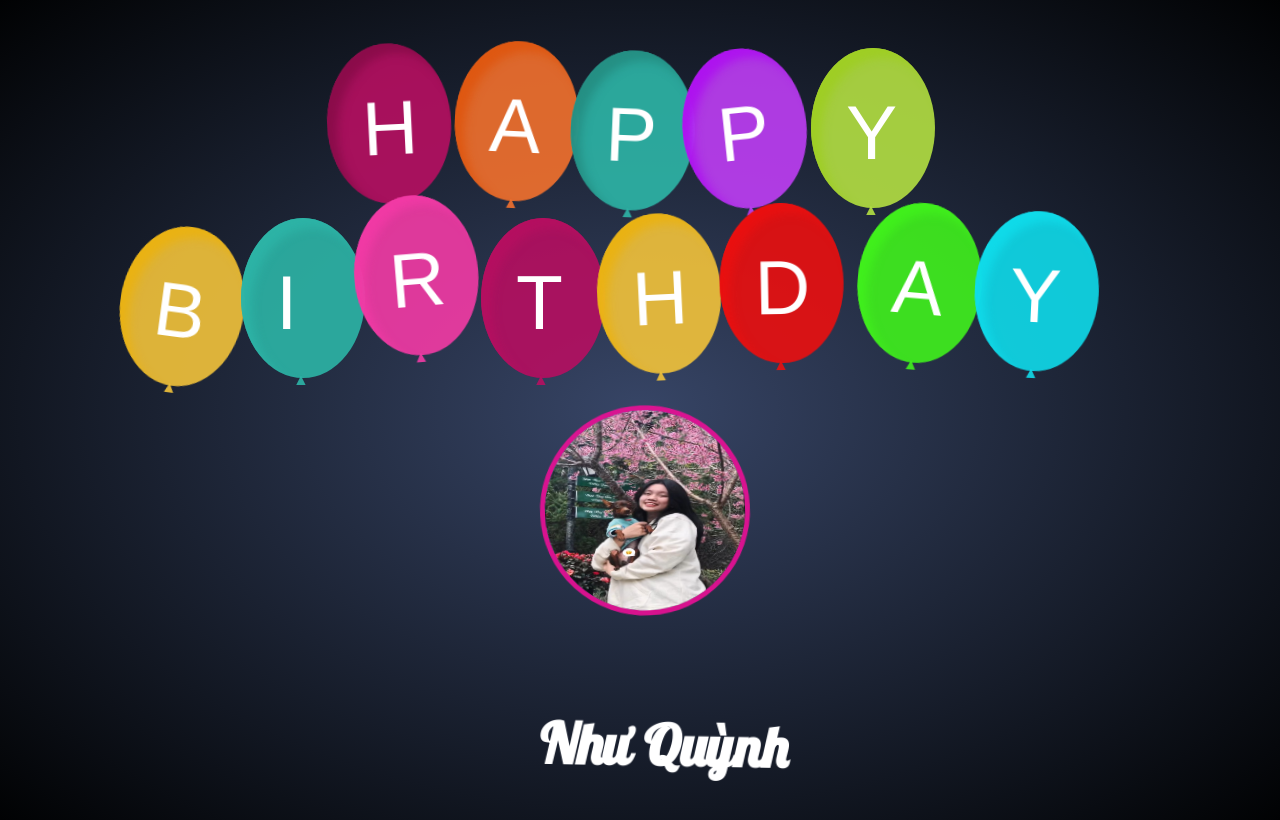
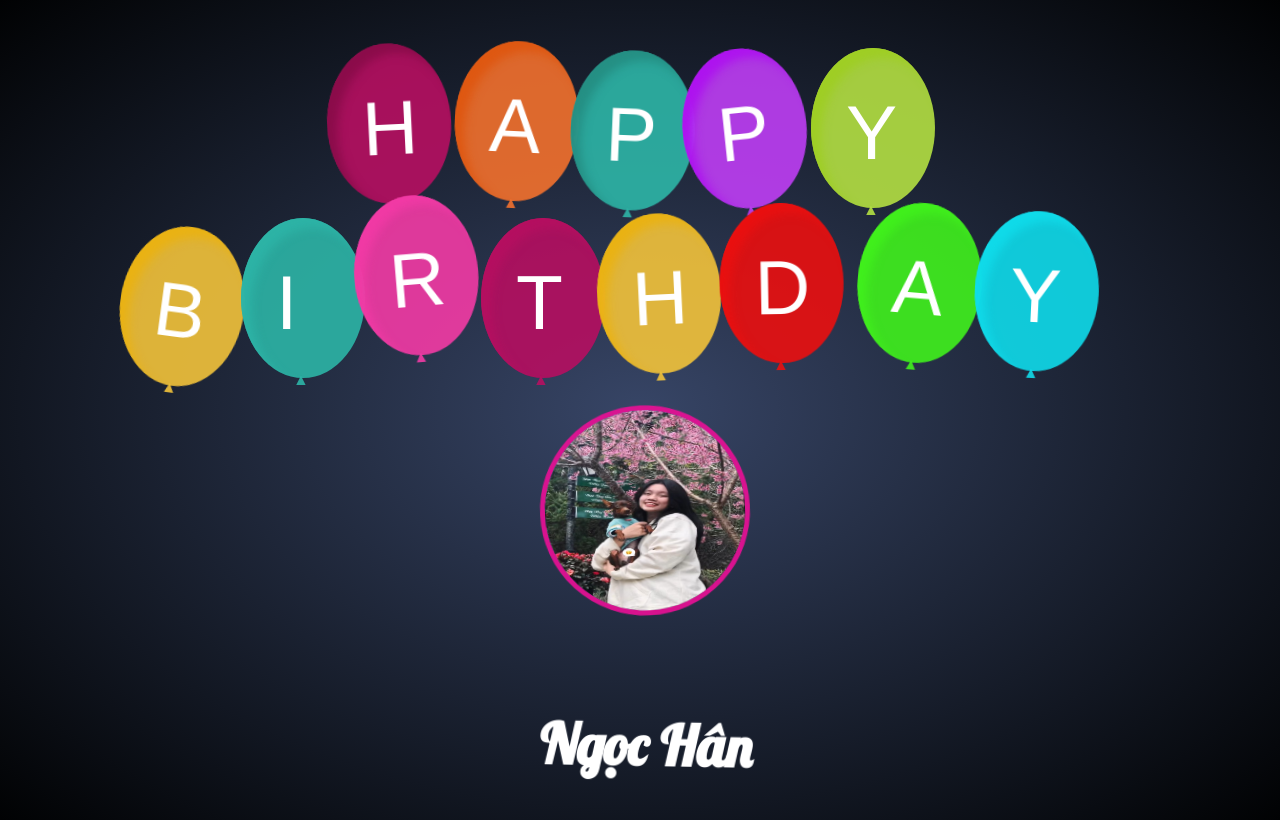
Before and after one commit to ntkiet1912/chuc-mung-sinh-nhat-ngochan19tuoi-nha, a plain HTML site: page MyBirthday/MyBirthday.html in a window 1280 px wide. Drawn offline with nearby package versions, Linux system fonts and the light colour scheme; a web font is replaced by a local one.

Commit message:
Update MyBirthday.html

```diff
--- a/MyBirthday/MyBirthday.html
+++ b/MyBirthday/MyBirthday.html
@@ -58,7 +58,7 @@
                 <!-- 3. Avatar của người bạn muốn gởi lời chúc -->
                 <img src="./nhuquynh.jpg" alt="" class="avatar__img" onclick="showMessage()" />
                 <!-- 4. Tên của người đó -->
-                <h1 onclick="showMessage()" class="avatar__title">Như Quỳnh</h1>
+                <h1 onclick="showMessage()" class="avatar__title">Ngọc Hân</h1>
             </div>
 
             <!-- 5. Phần nhạc -->
```
